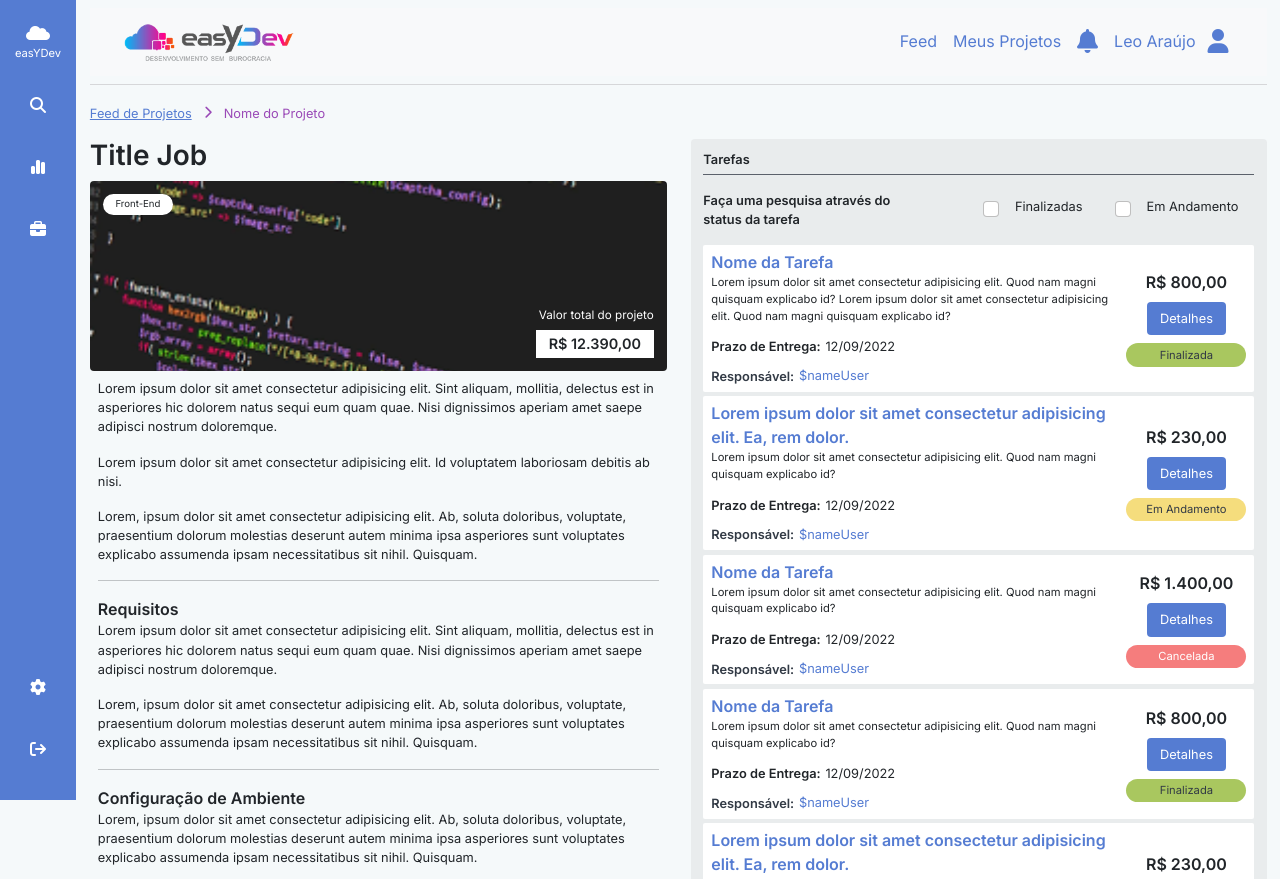
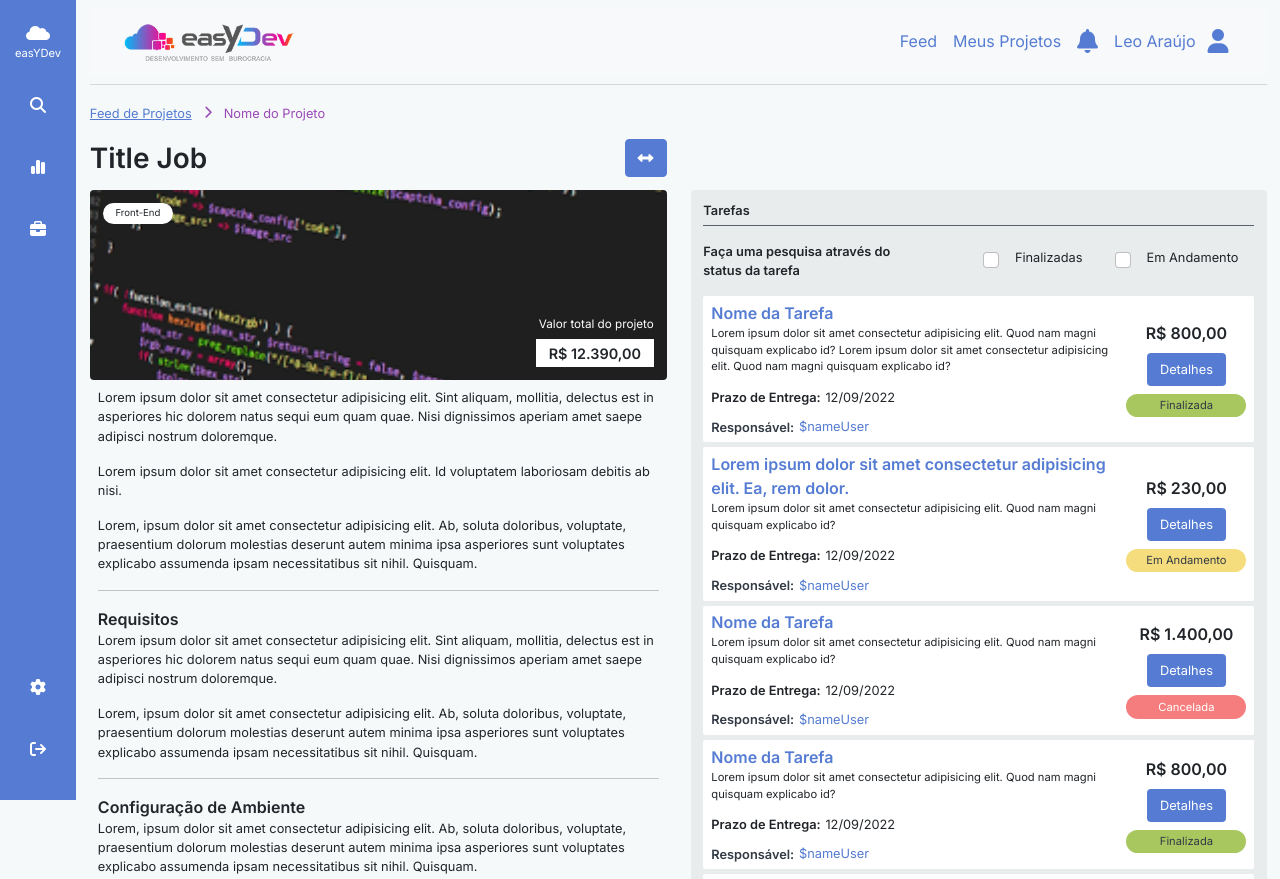
Before and after one commit to leosaraujos/easydev, a website: page jobopen.html in a window 1280 px wide. Shown: the top 879 px of the page. Drawn offline with Linux system fonts and the light colour scheme.

Commit message:
Botão recolher projeto

```diff
--- a/css/style.scss
+++ b/css/style.scss
@@ -499,11 +499,19 @@ body {
     }
 }
 
+.headTitle {
+    display: flex;
+    align-items: center;
+    justify-content: space-between;
+    margin-bottom: 0.8rem;
+}
+
 //jobOpen / taskOpen
 .jobOpen,
 .taskOpen {
     .titleJob {
         font-weight: $bol;
+        margin-bottom: 0;
     }
     .thumbJob {
         height:  190px;
--- a/jobopen.html
+++ b/jobopen.html
@@ -169,7 +169,14 @@
                             <div class="jobOpen">
                                 <div class="row">
                                     <div class="col-sm-12 col-md-6">
-                                        <h3 class="titleJob">Title Job</h3>
+                                        <div class="headTitle">
+                                            <h3 class="titleJob">Title Job</h3>
+                                            <a href="javascript:void(0)" class="btn bt-style "><i class="fa-sharp fa-solid fa-left-right"></i></a>
+                                        </div>
+                                    </div>
+                                </div>
+                                <div class="row">
+                                    <div id="colJob" class="col-sm-12 col-md-6">
                                         <div class="thumbJob">
                                             <div class="cat">Front-End</div>
                                             <div class="val"><span>R$ 12.390,00</span></div>
```
Also changed, not shown: css/scss/style.css, css/style.css, 1 other file.
